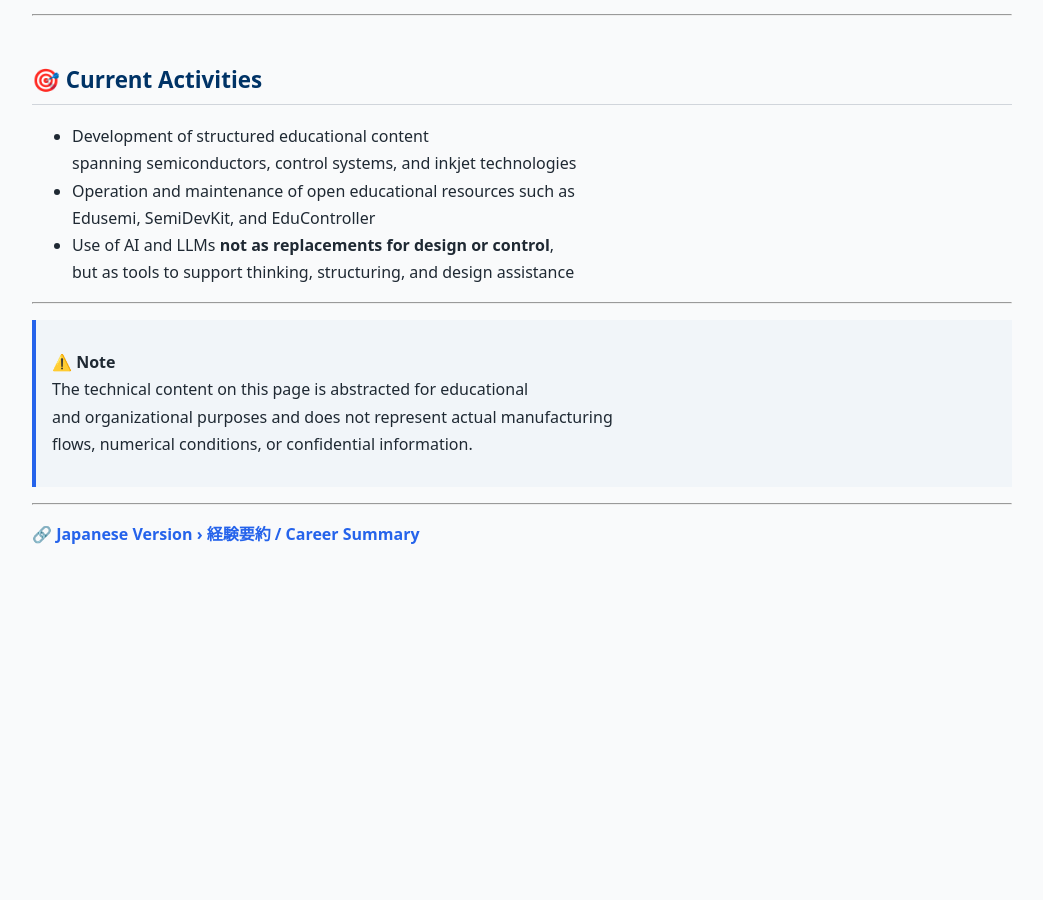
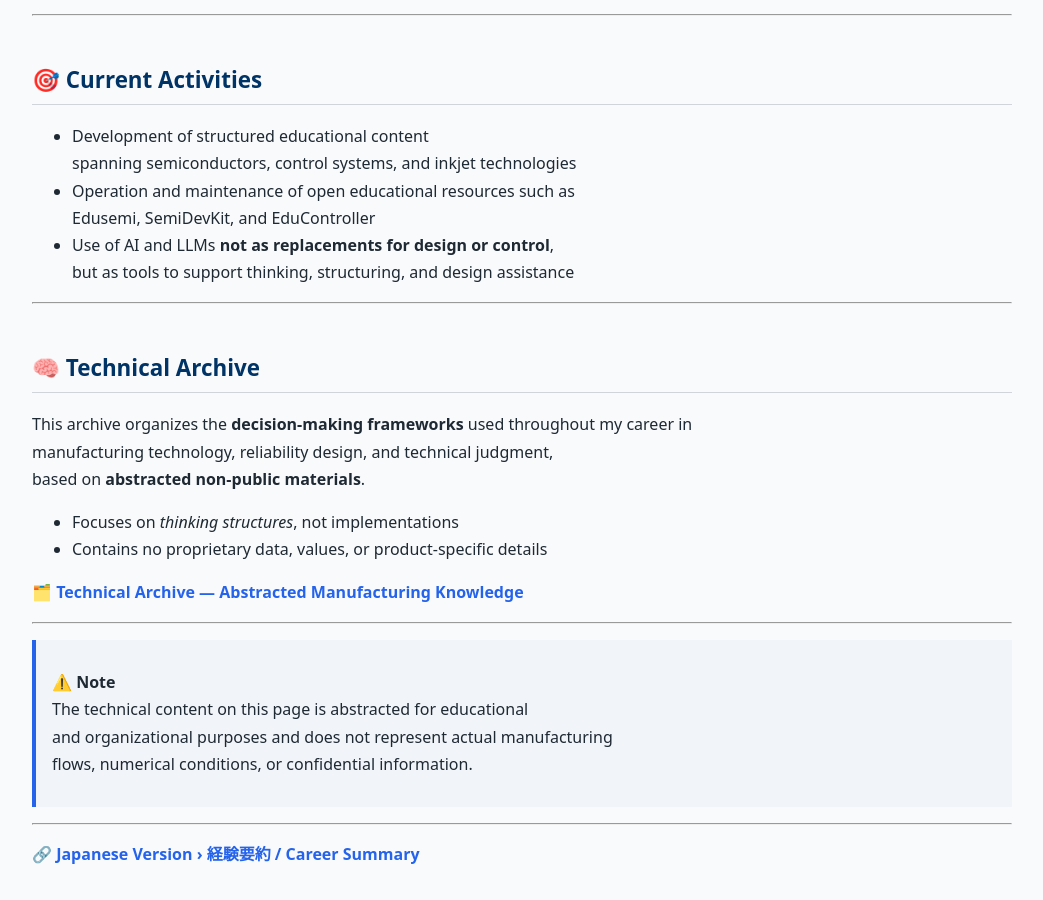
Before and after one commit to Samizo-AITL/Samizo-AITL.github.io, a Jekyll site: the page built from about/career-summary/en/index.md, in a window 1280 px wide and 900 px high, scrolled down 1431 px. Shown: the whole window, without its empty margins (118-1161 px from the left). Built offline with Jekyll 4.4.1, drawn with Linux system fonts in a browser that asks for light colours; before the commit the page ends 2011 px from its top, so only the background shows below that.

Commit message:
Update index.md

```diff
--- a/about/career-summary/en/index.md
+++ b/about/career-summary/en/index.md
@@ -66,6 +66,19 @@
 
 ---
 
+## 🧠 Technical Archive
+
+This archive organizes the **decision-making frameworks** used throughout my career in
+manufacturing technology, reliability design, and technical judgment,
+based on **abstracted non-public materials**.
+
+- Focuses on *thinking structures*, not implementations
+- Contains no proprietary data, values, or product-specific details
+
+🗂️ **[Technical Archive — Abstracted Manufacturing Knowledge](../)**
+
+---
+
 > ⚠️ **Note**
 > The technical content on this page is abstracted for educational
 > and organizational purposes and does not represent actual manufacturing
```
